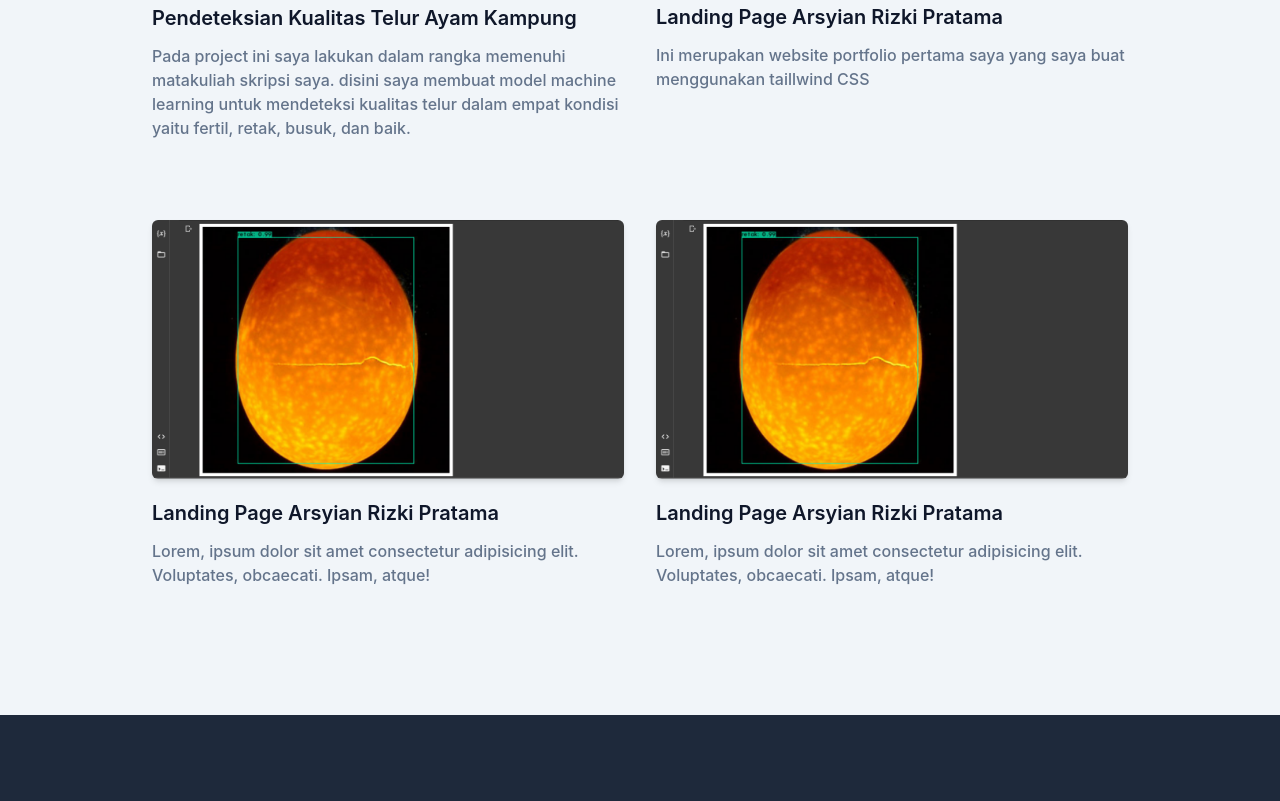
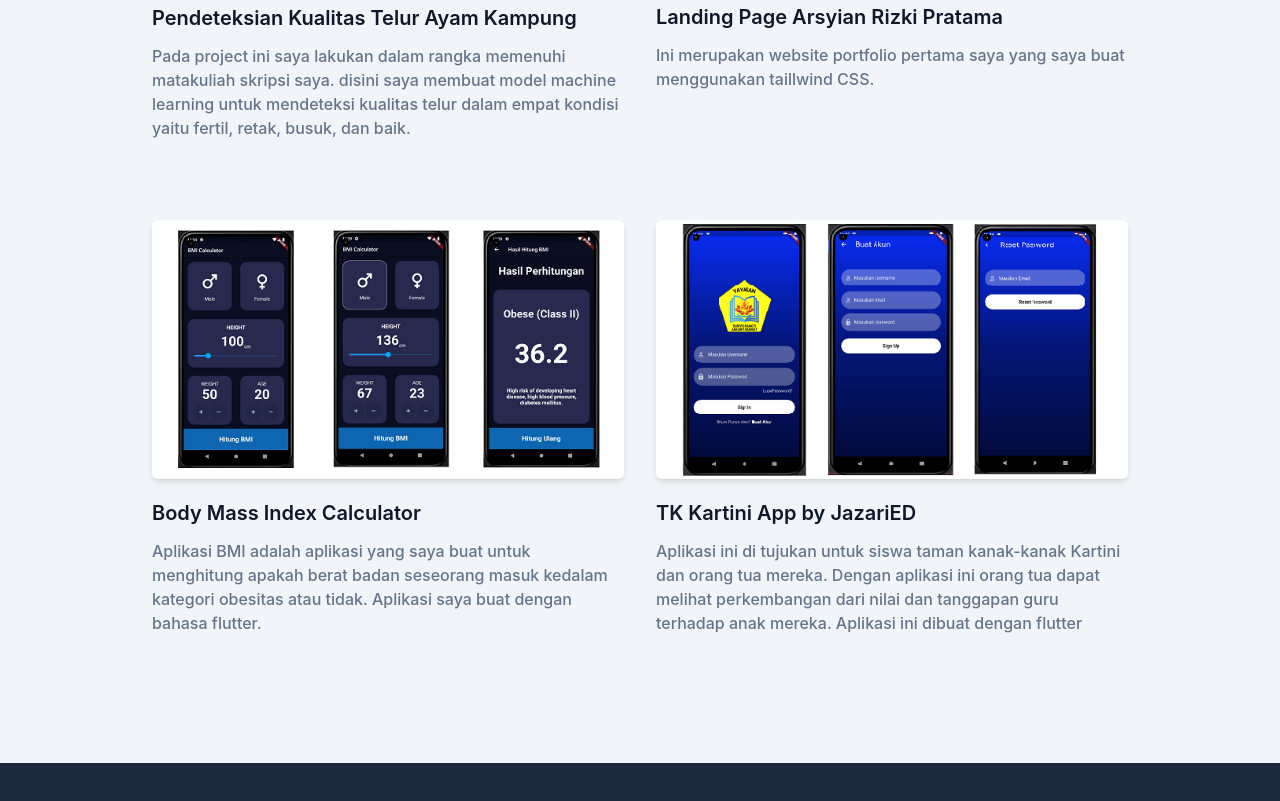
Before and after one commit to ArsyianRizkiPratama/portfolio, a website: page index.html in a window 1280 px wide. Shown: the part 1904-2705 px from the top of the page. Drawn offline with Linux system fonts and the light colour scheme.

Commit message:
update section portfolio

```diff
--- a/index.html
+++ b/index.html
@@ -143,21 +143,21 @@
                         <img src="dist/img/portfolio/portfolio.png" alt="Lnading Page" width="w-full">
                     </div>
                     <h3 class="font-semibold text-xl text-dark mt-5 mb-3"> Landing Page Arsyian Rizki Pratama</h3>
-                    <p class="font-medium text-base text-secondary">Ini merupakan website portfolio pertama saya yang saya buat menggunakan taillwind CSS</p>
+                    <p class="font-medium text-base text-secondary">Ini merupakan website portfolio pertama saya yang saya buat menggunakan taillwind CSS.</p>
                 </div>
                 <div class="mb-12 p-4 md:w-1/2">
                     <div class="rounded-md shadow-md overflow-hidden">
-                        <img src="dist/img/portfolio/1.png" alt="Lnading Page" width="w-full">
+                        <img src="dist/img/portfolio/bmi/bmi.png" alt="Lnading Page" width="w-full">
                     </div>
-                    <h3 class="font-semibold text-xl text-dark mt-5 mb-3"> Landing Page Arsyian Rizki Pratama</h3>
-                    <p class="font-medium text-base text-secondary">Lorem, ipsum dolor sit amet consectetur adipisicing elit. Voluptates, obcaecati. Ipsam, atque!</p>
+                    <h3 class="font-semibold text-xl text-dark mt-5 mb-3"> Body Mass Index Calculator</h3>
+                    <p class="font-medium text-base text-secondary">Aplikasi BMI adalah aplikasi yang saya buat untuk menghitung apakah berat badan seseorang masuk kedalam kategori obesitas atau tidak. Aplikasi saya buat dengan bahasa flutter.</p>
                 </div>
                 <div class="mb-12 p-4 md:w-1/2">
                     <div class="rounded-md shadow-md overflow-hidden">
-                        <img src="dist/img/portfolio/1.png" alt="Lnading Page" width="w-full">
+                        <img src="dist/img/portfolio/tkkartini/tkkartini.png" alt="Lnading Page" width="w-full">
                     </div>
-                    <h3 class="font-semibold text-xl text-dark mt-5 mb-3"> Landing Page Arsyian Rizki Pratama</h3>
-                    <p class="font-medium text-base text-secondary">Lorem, ipsum dolor sit amet consectetur adipisicing elit. Voluptates, obcaecati. Ipsam, atque!</p>
+                    <h3 class="font-semibold text-xl text-dark mt-5 mb-3"> TK Kartini App by JazariED</h3>
+                    <p class="font-medium text-base text-secondary">Aplikasi ini di tujukan untuk siswa taman kanak-kanak Kartini dan orang tua mereka. Dengan aplikasi ini orang tua dapat melihat perkembangan dari nilai dan tanggapan guru terhadap anak mereka. Aplikasi ini dibuat dengan flutter</p>
                 </div>
             </div>
         </div>
```
